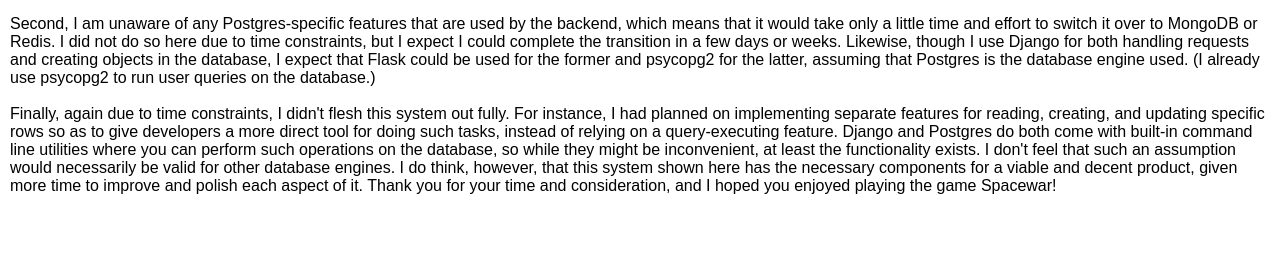
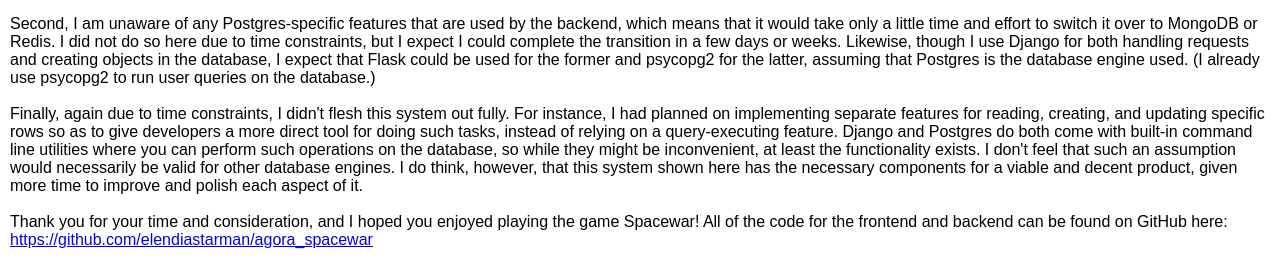
Before and after one commit to elendiastarman/agora_spacewar, a Django app: template agora_spacewar/templates/agora_spacewar/main.html in a window 1280 px wide. Shown: the part 2304-2569 px from the top of the page. Before the commit the page ends 2498 px from the top, so only its background shows below. Run offline with Django 3.2, Linux system fonts and the light colour scheme; the template is opened without the code that fills it, so the values that code supplies are empty; some libraries are stand-ins or nearby versions.

Commit message:
One last little fix.

```diff
--- a/agora_spacewar/templates/agora_spacewar/main.html
+++ b/agora_spacewar/templates/agora_spacewar/main.html
@@ -269,7 +269,9 @@ function userbot_getActions(gameInfo, botVars) {
 
         Finally, again due to time constraints, I didn't flesh this system out fully. For instance, I had planned on implementing separate features for reading, creating, and updating specific rows so as to give developers a more direct tool for doing such tasks, instead of relying on a query-executing feature. Django and Postgres do both come with built-in command line utilities where you can perform such operations on the database, so while they might be inconvenient, at least the functionality exists. I don't feel that such an assumption would necessarily be valid for other database engines. I do think, however, that this system shown here has the necessary components for a viable and decent product, given more time to improve and polish each aspect of it.
 
-        Thank you for your time and consideration, and I hoped you enjoyed playing the game Spacewar!
+        <br/><br/>
+
+        Thank you for your time and consideration, and I hoped you enjoyed playing the game Spacewar! All of the code for the frontend and backend can be found on GitHub here: <a href="https://github.com/elendiastarman/agora_spacewar">https://github.com/elendiastarman/agora_spacewar</a>
         </p>
 
 		<script src="https://code.jquery.com/jquery-1.10.2.js"></script>
```
